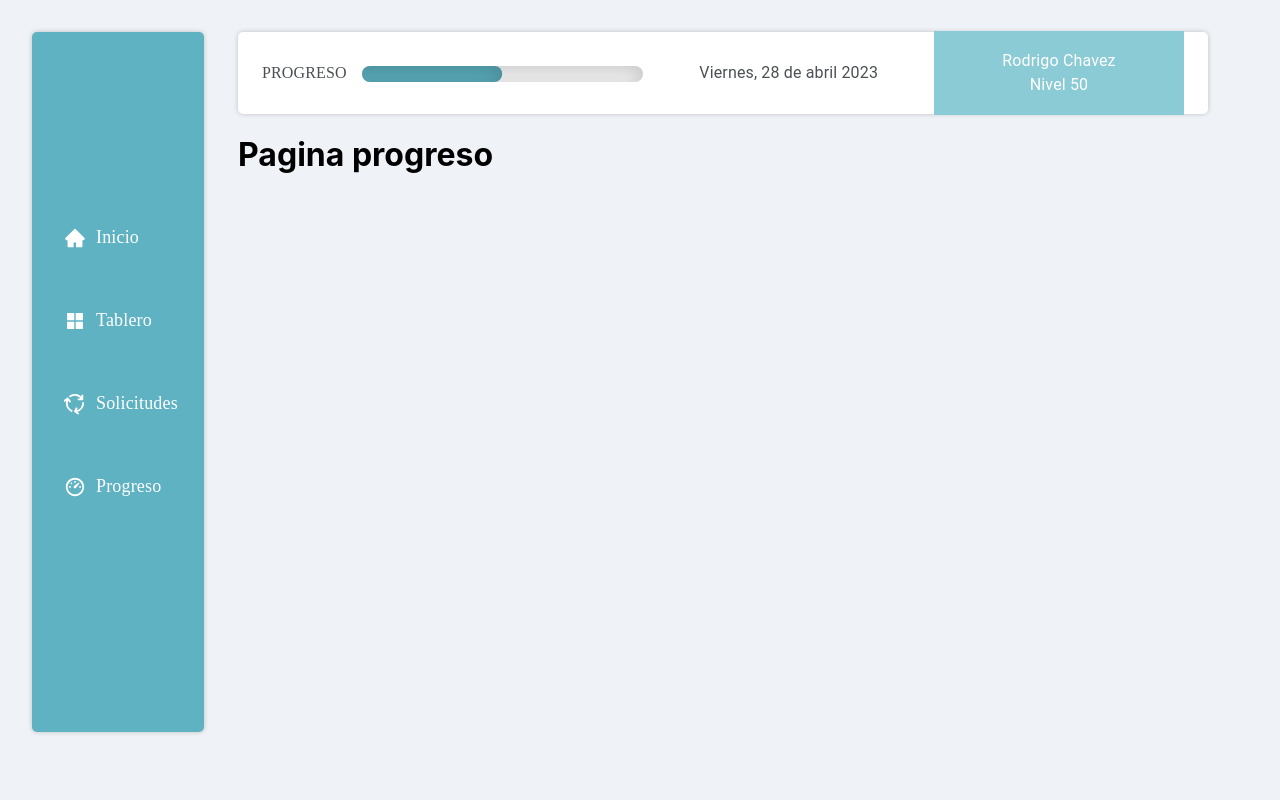
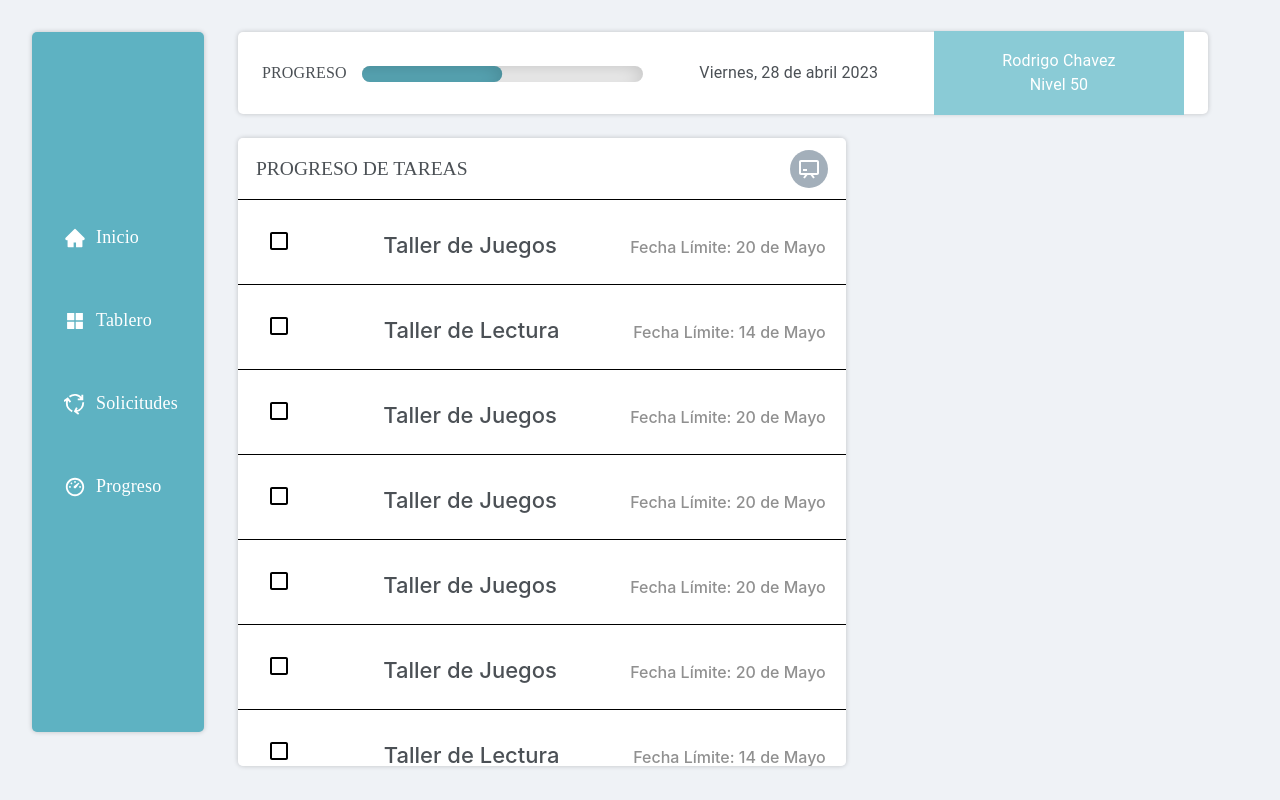
Before and after one commit to mateobv07/Reto-Gestion-Imaginantes, a React (Vite) app in the folder client/GestionImaginantes-Front/: page /progreso in a window 1280 px wide. Built offline with nearby package versions, Linux system fonts and the light colour scheme.

Commit message:
Agregue componentes de progreso de tareas

```diff
--- /dev/null
+++ b/client/GestionImaginantes-Front/src/components/TaskProgress/TaskProgress.jsx
@@ -0,0 +1,42 @@
+import * as React from 'react';
+import { Box } from "@mui/material";
+import { BiChalkboard } from 'react-icons/bi'
+import { styled } from '@mui/system';
+import Checkbox from '@mui/material/Checkbox';
+
+import './styles.css'
+
+const TaskProgress = ({tasks, onTaskCompletion}) => {
+    const CustomCheckbox = styled(Checkbox)({
+        color: 'black',
+        '&.Mui-checked': {
+            color: '#8ACBD6',
+        },
+    });
+
+    return (
+        <Box className="taskprogress-card-container" sx={{ boxShadow: "0px 0px 5px rgba(0, 0, 0, 0.2)"}}>
+          <div className='title-row'>
+              <p className='card-title'>PROGRESO DE TAREAS</p>
+              <Box className='round-paper'>
+                  <BiChalkboard size={24} color='#FFFFFF' />
+              </Box>
+          </div>
+
+          {tasks.length > 0 ? tasks.map((task, index) => (
+            <div key={index} className={`taskprogress-container ${index === tasks.length - 1 ? 'last-task' : ''}`}>
+              <CustomCheckbox
+                checked={task.completed}
+                onChange={() => onTaskCompletion(index)}
+              />
+              <p className={`taskprogress-title ${task.completed ? 'completed-task' : ''}`}>{task.name}</p>
+              <p className={`taskprogress-date-text ${task.completed ? 'completed-task' : ''}`}>Fecha Límite: {task.date}</p>
+            </div>
+          )) :
+            <p> Sin tareas activas </p>
+          }
+        </Box>
+    );
+  }
+
+  export default TaskProgress;
--- /dev/null
+++ b/client/GestionImaginantes-Front/src/components/TaskProgress/styles.css
@@ -0,0 +1,46 @@
+.taskprogress-card-container {
+    border-radius: 5px;
+    background-color: #FFFFFF !important;
+    min-height: 290px !important;
+    height: 78.5vh;
+    width: 110%;
+    margin-top: -8px;
+    overflow: auto;
+}
+
+.taskprogress-container {
+    display: flex;
+    flex-direction: row;
+    justify-content: space-between;
+    align-items: baseline;
+    background-color: #ffffff;
+    min-height: 50px;
+    padding: 10px 20px;
+    margin-bottom: 1px;
+    text-align: center;
+    border-top: 1px solid #000;
+}
+
+.taskprogress-title {
+    text-overflow: ellipsis !important;
+    font-weight: 500;
+    font-size: 22px;
+    color: #4B5055;
+    margin-bottom: 0px;
+    margin-left: 10px;
+}
+
+.taskprogress-date-text {
+    margin-top: 2px;
+    font-weight: 500;
+    font-size: 16px;
+    color: #909090;
+}
+
+.completed-task {
+    text-decoration: line-through;
+}
+
+.last-task {
+    border-bottom: 1px solid #000;
+}
--- a/client/GestionImaginantes-Front/src/pages/Progreso.jsx
+++ b/client/GestionImaginantes-Front/src/pages/Progreso.jsx
@@ -1,8 +1,35 @@
-import React from "react";
+import React, { useState } from "react";
+import { Grid } from "@mui/material";
+import TaskProgress from "../components/TaskProgress/TaskProgress";
 
 const Progreso = () => {
+    const [tasks, setTasks] = useState([
+        {name: "Taller de Juegos", date: "20 de Mayo", completed: false},
+        {name: "Taller de Lectura", date: "14 de Mayo", completed: false},
+        {name: "Taller de Juegos", date: "20 de Mayo", completed: false},
+        {name: "Taller de Juegos", date: "20 de Mayo", completed: false},
+        {name: "Taller de Juegos", date: "20 de Mayo", completed: false},
+        {name: "Taller de Juegos", date: "20 de Mayo", completed: false},
+        {name: "Taller de Lectura", date: "14 de Mayo", completed: false},
+        {name: "Taller de Juegos", date: "20 de Mayo", completed: false},
+        {name: "Taller de Juegos", date: "20 de Mayo", completed: false},
+        {name: "Taller de Juegos", date: "20 de Mayo", completed: false},
+        {name: "Taller de Juegos", date: "20 de Mayo", completed: false},
+        {name: "Taller de Pinturas", date: "20 de Mayo", completed: false}
+    ]);
+
+    const handleTaskCompletion = (index) => {
+        const newTasks = [...tasks];
+        newTasks[index].completed = !newTasks[index].completed;
+        setTasks(newTasks);
+    }
+
     return (
-        <h1>Pagina progreso</h1>
+        <Grid container spacing={4} sx={{mt:0}}>
+            <Grid item md={7} xs={12}>
+                <TaskProgress tasks={tasks} onTaskCompletion={handleTaskCompletion} />
+            </Grid>
+        </Grid>
     );
 }
 
```
Also changed, not shown: 1 other file (tests, documents, lock files or other folders).
